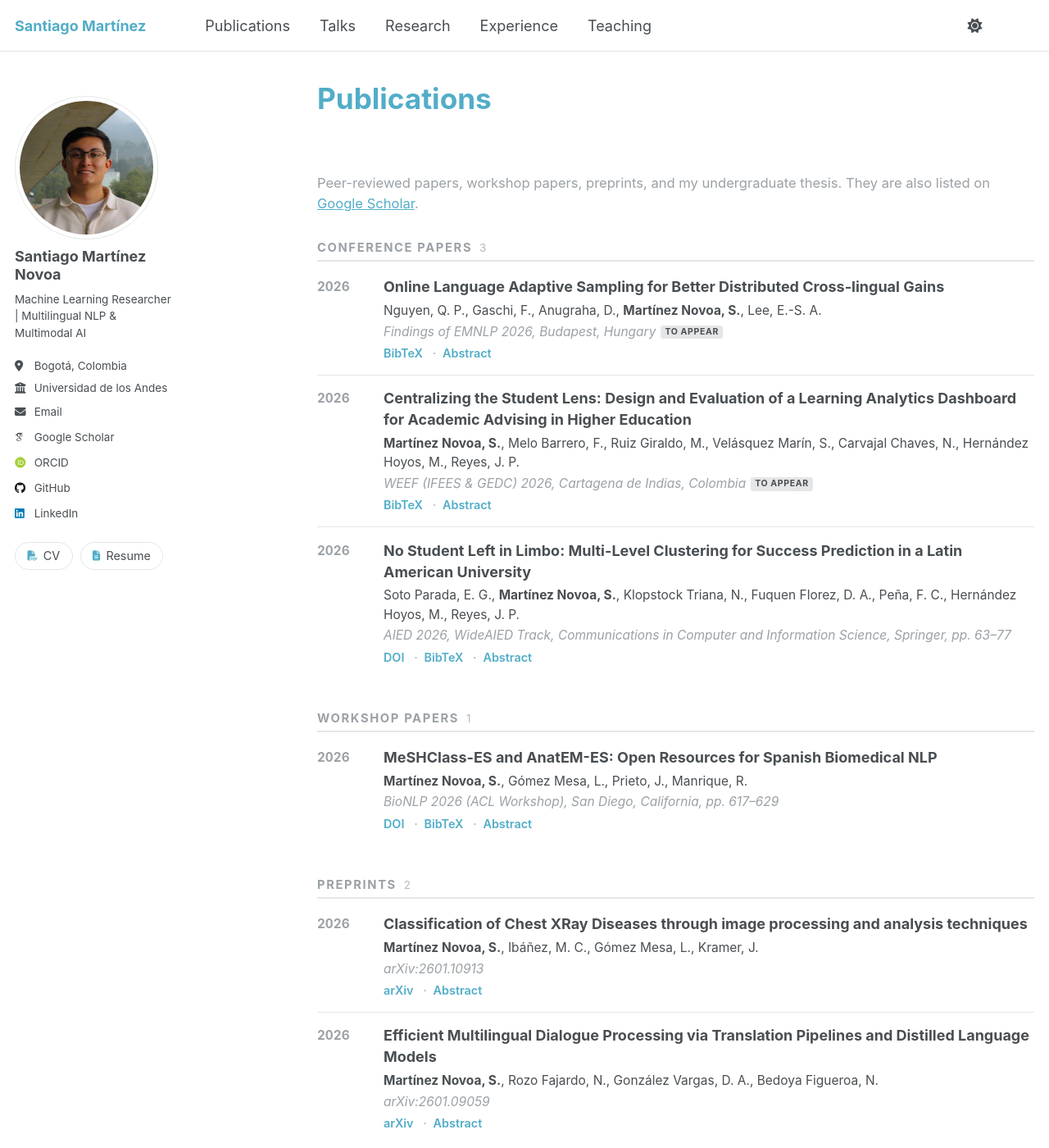
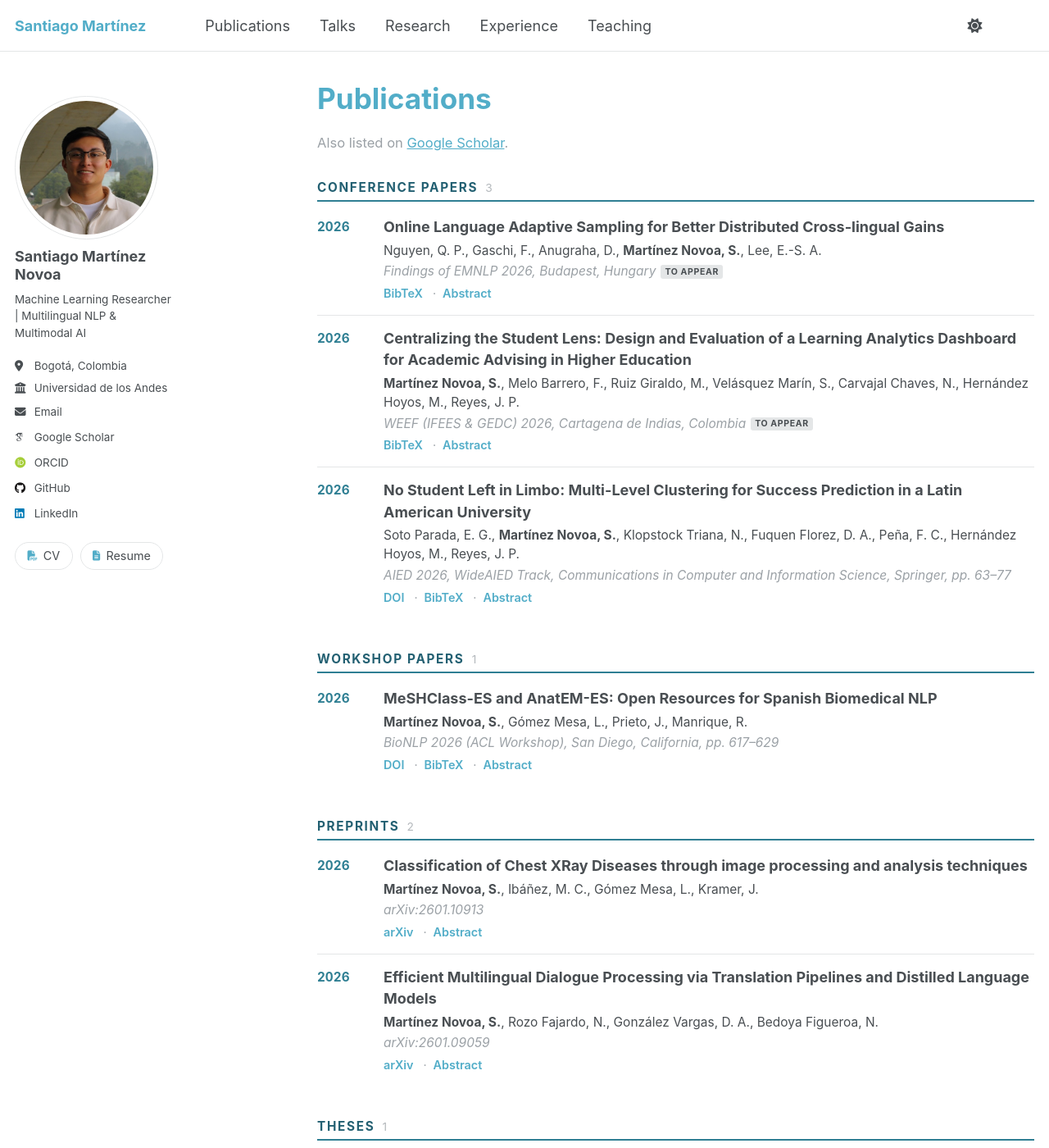
Before and after one commit to SantiagoM99/SantiagoM99.github.io, a Jekyll site: the page built from _pages/publications.html, in a window 1280 px wide and 1400 px high. Shown: the whole window at 82% size. Built offline with Jekyll 4.4.1, drawn with Linux system fonts in a browser that asks for light colours; some web fonts are replaced; a script that is not in the unit is left out.

Commit message:
Tighten listing titles and strengthen group headings
Group headings were lighter than the entries they head; they now use the
accent color. Listing titles sat ~100px above their content. The
publications intro now only points to Google Scholar.

```diff
--- a/_pages/publications.html
+++ b/_pages/publications.html
@@ -8,10 +8,7 @@
 {% include base_path %}
 
 {% if site.author.googlescholar %}
-  <p class="pub-intro">
-    Peer-reviewed papers, workshop papers, preprints, and my undergraduate thesis.
-    They are also listed on <a href="{{ site.author.googlescholar }}">Google Scholar</a>.
-  </p>
+  <p class="pub-intro">Also listed on <a href="{{ site.author.googlescholar }}">Google Scholar</a>.</p>
 {% endif %}
 
 {% if site.publication_category %}
--- a/_sass/layout/_site-polish.scss
+++ b/_sass/layout/_site-polish.scss
@@ -38,13 +38,14 @@
   gap: 0.6em;
   margin: 0 0 0.2em;
   padding-bottom: 0.35em;
-  border-bottom: 2px solid var(--global-border-color);
+  border-bottom: 2px solid var(--accent);
   font-family: $sans-serif-narrow;
-  font-size: 0.82em;
+  font-size: 0.85em;
   font-weight: 700;
   letter-spacing: 0.11em;
   text-transform: uppercase;
-  color: var(--global-text-color-light);
+  /* encabeza su grupo: no puede verse mas tenue que las entradas que agrupa */
+  color: var(--accent-strong);
 }
 
 .pub-group__count {
@@ -73,7 +74,7 @@
   font-size: 0.85em;
   font-weight: 700;
   line-height: 1.75;
-  color: var(--global-text-color-light);
+  color: var(--accent);
   font-variant-numeric: tabular-nums;
 }
 
@@ -604,3 +605,11 @@
   font-size: 0.72em;
   border-radius: 7px;
 }
+
+/* Titulo de las paginas de listado: _archive.scss deja ~100px entre el titulo y el
+   contenido (margen de 1.5em + relleno para una linea decorativa que ya no existe) y
+   el titulo quedaba flotando solo. Este bloque gana por ir despues. */
+.archive .page__title {
+  margin-bottom: 0.6em !important;
+  padding-bottom: 0;
+}
```
